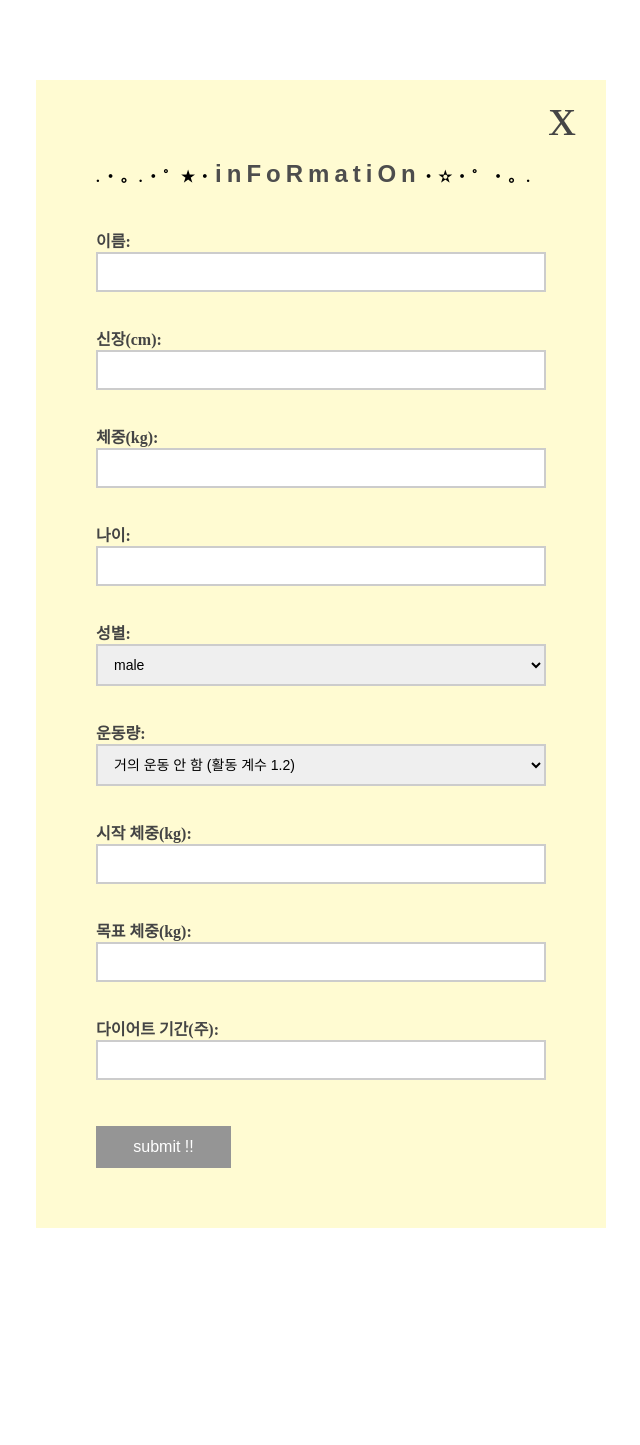
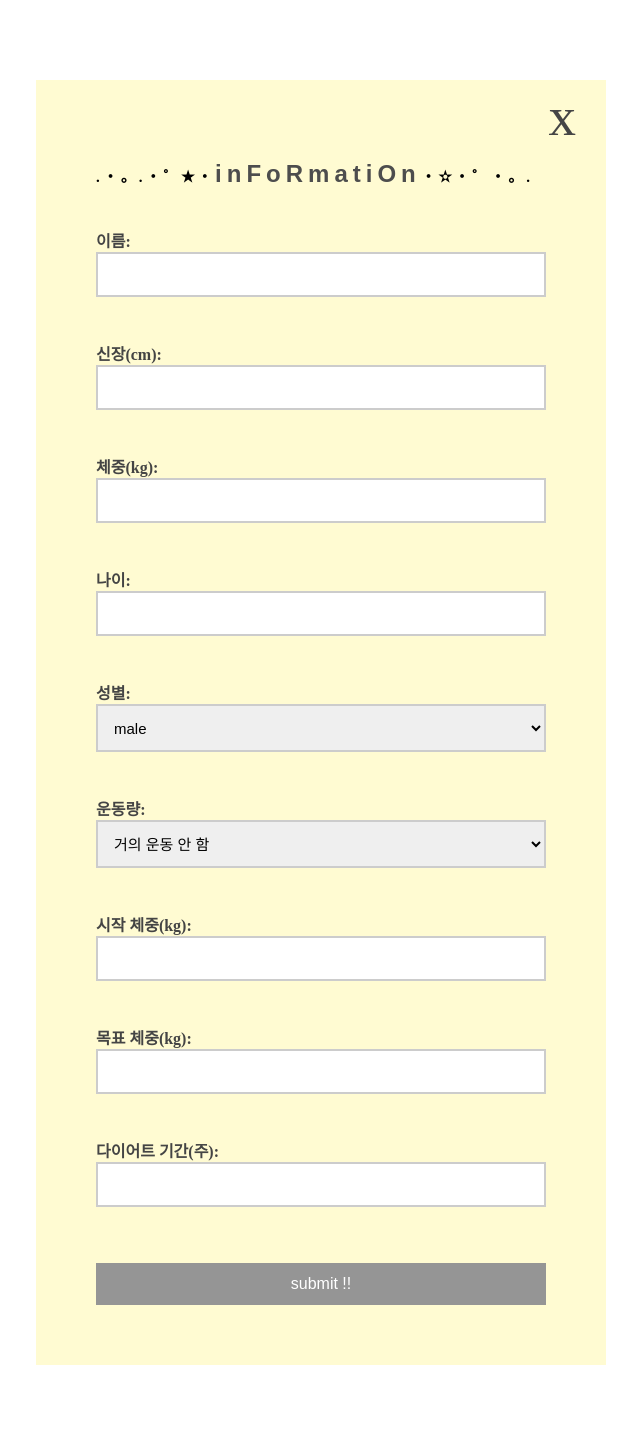
Before and after one commit to djswn/BodyBuddy, a Flask app: page /userInfo/1 in a window 1280 px wide. Shown: the whole page, without its empty margins (319-959 px from the left). Before the commit the page ends 1228 px from the top, so only its background shows below. Run offline with Flask 3, Linux system fonts and the light colour scheme; some web fonts are replaced.

Commit message:
[fix] 입력칸 간격 조절, 글자 수정

```diff
--- a/static/userInfo.css
+++ b/static/userInfo.css
@@ -37,12 +37,18 @@
     font-weight: 100;
 }
 
+/* 폼 전체 정렬 */
+form {
+    width: 100%;
+}
+
 /* 라벨 & 입력박스 */
 label {
     display: block;
     font-weight: bold;
     color: #444;
     margin: 8px 0;
+    width: 100%;
 }
 
 input[type="text"],
@@ -51,9 +57,18 @@ select {
     width: 100%;
     padding: 10px 12px;
     border: 2px solid #ccc;
-    font-size: 14px;
+    font-size: 16px;  /* 14px → 16px로 변경 */
     box-sizing: border-box;
     transition: border 0.2s;
+    margin-bottom: 10px;
+    height: 45px;  /* 높이 추가 */
+}
+
+/* select 박스 특별 스타일 추가 */
+select {
+    font-size: 15px;  /* select는 조금 더 작게 */
+    height: 48px;  /* select는 높이를 더 크게 */
+    cursor: pointer;
 }
 
 input:focus, select:focus {
@@ -63,7 +78,7 @@ input:focus, select:focus {
 
 /* 제출 버튼 */
 button {
-    width: 30%;
+    width: 100%;
     background-color: rgb(149, 149, 149);
     color: white;
     margin: 20px 0;
--- a/templates/userInfo.html
+++ b/templates/userInfo.html
@@ -42,19 +42,19 @@
   <label>운동량:
   <select name="activity_level" required>
     <option value="low" {% if user_info and user_info.activity_level == 'low' %}selected{% endif %}>
-      거의 운동 안 함 (활동 계수 1.2)
+      거의 운동 안 함
     </option>
     <option value="light" {% if user_info and user_info.activity_level == 'light' %}selected{% endif %}>
-      가벼운 활동 (주 1~3회 가벼운 운동, 1.375)
+      가벼운 활동 (주 1~3회 운동)
     </option>
     <option value="moderate" {% if user_info and user_info.activity_level == 'moderate' %}selected{% endif %}>
-      보통 활동 (주 3~5회 중간 강도의 운동, 1.55)
+      보통 활동 (주 3~5회 운동)
     </option>
     <option value="high" {% if user_info and user_info.activity_level == 'high' %}selected{% endif %}>
-      높은 활동 (주 6~7회 강도 높은 운동, 1.725)
+      높은 활동 (주 6~7회 운동)
     </option>
     <option value="very_high" {% if user_info and user_info.activity_level == 'very_high' %}selected{% endif %}>
-      매우 높은 활동 (매일 강도 높은 운동 + 육체 노동, 1.9)
+      매우 높은 활동 (매일 강도 높은 운동)
     </option>
   </select>
 </label><br>
```
